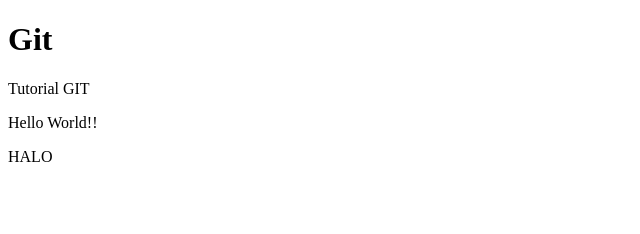
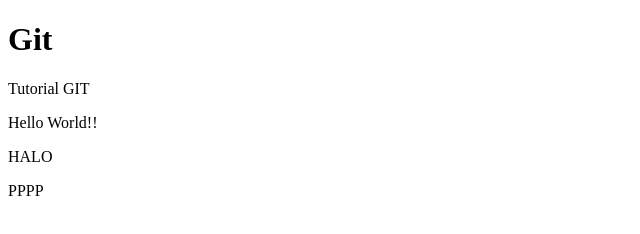
Before and after one commit to YafiRiifdah/wdw, a plain HTML site: page index.html in a window 1280 px wide. Shown: the full height of the page, 0-640 px from the left. Drawn offline with Linux system fonts and the light colour scheme.

Commit message:
Adding text

```diff
--- a/index.html
+++ b/index.html
@@ -10,5 +10,6 @@
     <p>Tutorial GIT</p>
     <p>Hello World!!</p>
     <p>HALO</p>
+    <p>PPPP</p>
 </body>
 </html>
```
